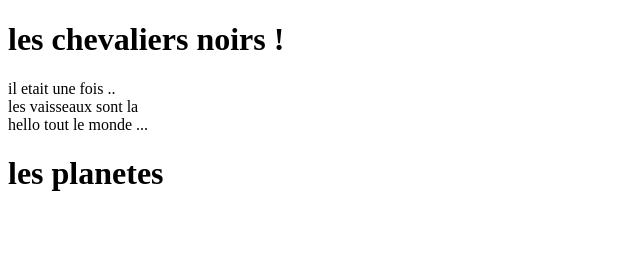
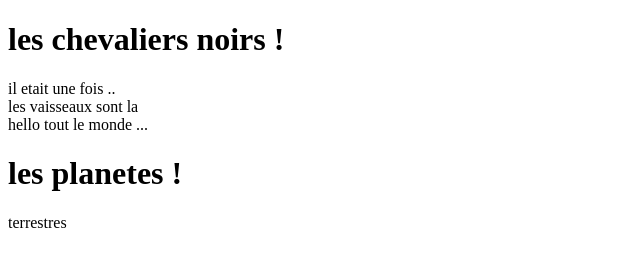
Before and after one commit to marouanechaouki/cours-git-udemy, a plain HTML site: page index.html in a window 1280 px wide. Shown: the full height of the page, 0-640 px from the left. Drawn offline with Linux system fonts and the light colour scheme.

Commit message:
fix : add div

```diff
--- a/index.html
+++ b/index.html
@@ -11,6 +11,7 @@
     <div> il etait une fois .. </div>
     <div> les vaisseaux sont la  </div>
     <div> hello tout le monde ...   </div>
-    <h1> les planetes  </h1>
+    <h1> les planetes !   </h1>
+     <div> terrestres    </div>
 </body>
 </html>
```
